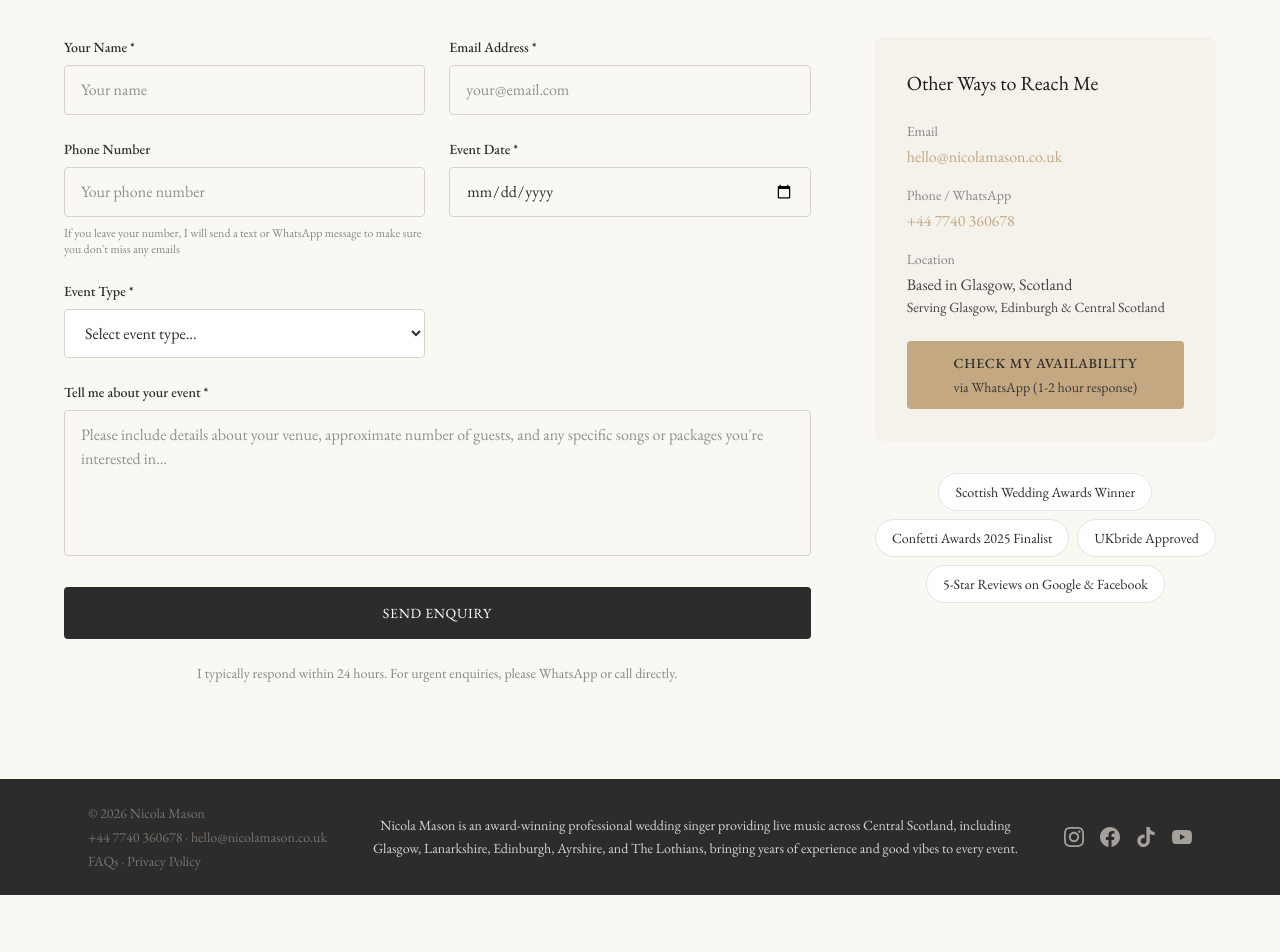
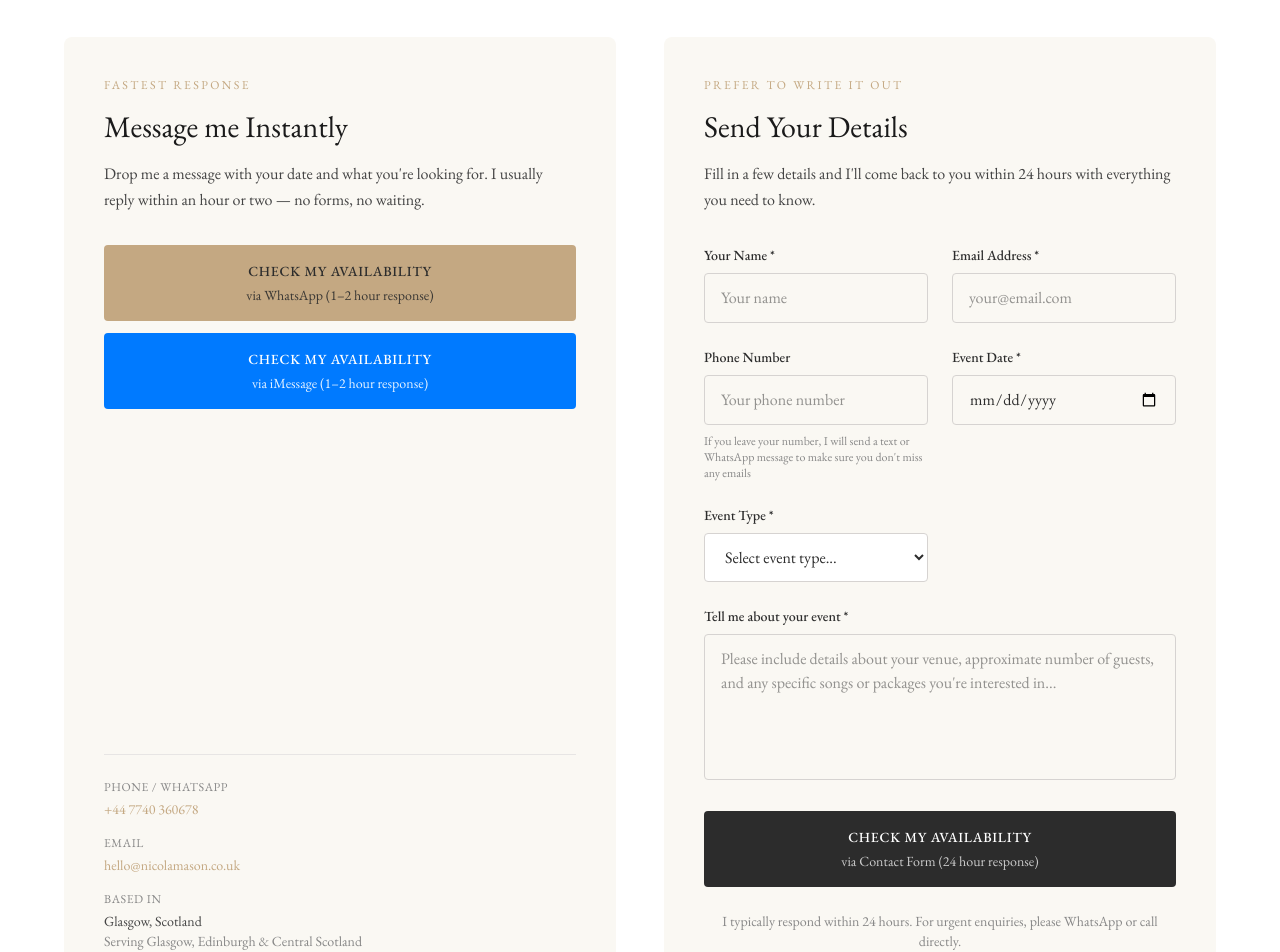
Before and after one commit to jsuth79/wedding-singer, a Next.js app: page /enquiry in a window 1280 px wide. Shown: the part 500-1452 px from the top of the page. Before the commit the page ends 1395 px from the top, so only its background shows below. Built offline with nearby package versions, Linux system fonts and the light colour scheme.

Commit message:
enquiry changes

```diff
--- a/src/app/enquiry/page.tsx
+++ b/src/app/enquiry/page.tsx
@@ -26,71 +26,86 @@ export default function EnquirePage() {
             Get in Touch
           </p>
           <h1 className="text-4xl md:text-6xl font-serif text-[#1a1a1a] mb-6">
-            Let&apos;s Talk About Your Event
+            Let&apos;s Talk About Your Day
           </h1>
           <p className="text-xl text-[#444444] leading-relaxed">
-            Fill out the form below and I&apos;ll get back to you within 24 hours
-            to discuss your requirements and check availability.
+            Choose whichever way works best for you — I&apos;ll get back to you quickly either way.
           </p>
         </div>
       </section>
 
-      {/* Form Section */}
-      <section className="py-12 md:py-24 px-6">
+      {/* Two Column Section */}
+      <section className="py-12 md:py-24 px-6 bg-white">
         <div className="max-w-6xl mx-auto">
-          <div className="grid grid-cols-1 lg:grid-cols-3 gap-8 md:gap-16">
-            {/* Form */}
-            <div className="lg:col-span-2">
+          <div className="grid grid-cols-1 lg:grid-cols-2 gap-8 lg:gap-12 items-start">
+
+            {/* WhatsApp Column */}
+            <div className="bg-[#FAF8F3] rounded-lg p-8 lg:p-10 h-full flex flex-col">
+              <p className="text-[#C4A882] text-xs uppercase tracking-[0.2em] mb-4">Fastest Response</p>
+              <h2 className="text-2xl md:text-3xl font-serif text-[#1a1a1a] mb-4">
+                Message me Instantly
+              </h2>
+              <p className="text-[#444444] leading-relaxed mb-8">
+                Drop me a message with your date and what you&apos;re looking for. I usually reply within an hour or two — no forms, no waiting.
+              </p>
+
+              <TrackedWhatsAppLink
+                location="enquiry_page_whatsapp_col"
+                className="inline-flex flex-col items-center bg-[#C4A882] hover:bg-[#A68B5B] text-[#2C2C2C] px-8 py-4 text-sm uppercase tracking-wider transition-colors rounded-[4px] w-full text-center mb-3"
+              >
+                <span className="font-medium">Check My Availability</span>
+                <span className="text-sm normal-case tracking-normal mt-1 opacity-90">
+                  via WhatsApp (1–2 hour response)
+                </span>
+              </TrackedWhatsAppLink>
+
+              <a
+                href="sms:+447740360678"
+                className="inline-flex flex-col items-center bg-[#007AFF] hover:bg-[#0063CC] text-white px-8 py-4 text-sm uppercase tracking-wider transition-colors rounded-[4px] w-full text-center mb-8"
+              >
+                <span className="font-medium">Check My Availability</span>
+                <span className="text-sm normal-case tracking-normal mt-1 opacity-90">
+                  via iMessage (1–2 hour response)
+                </span>
+              </a>
+
+              <div className="border-t border-stone-200 pt-6 space-y-4 text-sm text-[#444444] mt-auto">
+                <div>
+                  <p className="text-xs text-[#888888] uppercase tracking-wider mb-1">Phone / WhatsApp</p>
+                  <a href="tel:+447740360678" className="text-[#C4A882] hover:text-[#A68B5B]">
+                    +44 7740 360678
+                  </a>
+                </div>
+                <div>
+                  <p className="text-xs text-[#888888] uppercase tracking-wider mb-1">Email</p>
+                  <a href="mailto:hello@nicolamason.co.uk" className="text-[#C4A882] hover:text-[#A68B5B]">
+                    hello@nicolamason.co.uk
+                  </a>
+                </div>
+                <div>
+                  <p className="text-xs text-[#888888] uppercase tracking-wider mb-1">Based in</p>
+                  <p>Glasgow, Scotland</p>
+                  <p className="text-[#888888]">Serving Glasgow, Edinburgh &amp; Central Scotland</p>
+                </div>
+              </div>
+            </div>
+
+            {/* Form Column */}
+            <div className="bg-[#FAF8F3] rounded-lg p-8 lg:p-10">
+              <p className="text-[#C4A882] text-xs uppercase tracking-[0.2em] mb-4">Prefer to Write it Out</p>
+              <h2 className="text-2xl md:text-3xl font-serif text-[#1a1a1a] mb-4">
+                Send Your Details
+              </h2>
+              <p className="text-[#444444] leading-relaxed mb-8">
+                Fill in a few details and I&apos;ll come back to you within 24 hours with everything you need to know.
+              </p>
               <EnquiryForm />
             </div>
 
-            {/* Sidebar */}
-            <div className="space-y-8">
-              {/* Contact Info */}
-              <div className="bg-[#F5F1EB] rounded-lg p-8">
-                <h3 className="text-xl font-serif text-[#1a1a1a] mb-6">
-                  Other Ways to Reach Me
-                </h3>
-                <ul className="space-y-4 text-[#444444]">
-                  <li>
-                    <p className="text-sm text-[#888888] mb-1">Email</p>
-                    <a
-                      href="mailto:hello@nicolamason.co.uk"
-                      className="text-[#C4A882] hover:text-[#A68B5B]"
-                    >
-                      hello@nicolamason.co.uk
-                    </a>
-                  </li>
-                  <li>
-                    <p className="text-sm text-[#888888] mb-1">Phone / WhatsApp</p>
-                    <a
-                      href="tel:+447740360678"
-                      className="text-[#C4A882] hover:text-[#A68B5B]"
-                    >
-                      +44 7740 360678
-                    </a>
-                  </li>
-                  <li>
-                    <p className="text-sm text-[#888888] mb-1">Location</p>
-                    <p>Based in Glasgow, Scotland</p>
-                    <p className="text-sm">
-                      Serving Glasgow, Edinburgh &amp; Central Scotland
-                    </p>
-                  </li>
-                </ul>
-                <TrackedWhatsAppLink
-                  location="enquiry_page_sidebar"
-                  className="mt-6 inline-flex flex-col items-center bg-[#C4A882] hover:bg-[#A68B5B] text-[#2C2C2C] px-6 py-3 rounded-[4px] transition-colors w-full"
-                >
-                  <span className="font-medium text-sm uppercase tracking-wider">Check My Availability</span>
-                  <span className="text-sm normal-case tracking-normal mt-1 opacity-90">
-                    via WhatsApp (1-2 hour response)
-                  </span>
-                </TrackedWhatsAppLink>
           </div>
 
           {/* Social Proof */}
-              <div className="flex flex-wrap gap-2 justify-center">
+          <div className="flex flex-wrap gap-2 justify-center mt-12">
             {[
               "Scottish Wedding Awards Winner",
               "Confetti Awards 2025 Finalist",
@@ -106,8 +121,6 @@ export default function EnquirePage() {
             ))}
           </div>
         </div>
-          </div>
-        </div>
       </section>
     </div>
   );
--- a/src/components/EnquiryForm.tsx
+++ b/src/components/EnquiryForm.tsx
@@ -214,9 +214,14 @@ export default function EnquiryForm() {
       <button
         type="submit"
         disabled={status === "loading"}
-        className="w-full bg-[#2C2C2C] hover:bg-[#1a1a1a] disabled:bg-[#888888] text-white py-4 text-sm uppercase tracking-wider transition-colors rounded-[4px]"
+        className="w-full flex flex-col items-center bg-[#2C2C2C] hover:bg-[#1a1a1a] disabled:bg-[#888888] text-white py-4 text-sm uppercase tracking-wider transition-colors rounded-[4px]"
       >
-        {status === "loading" ? "Sending..." : "Send Enquiry"}
+        {status === "loading" ? "Sending..." : (
+          <>
+            <span className="font-medium">Check My Availability</span>
+            <span className="text-sm normal-case tracking-normal mt-1 opacity-75">via Contact Form (24 hour response)</span>
+          </>
+        )}
       </button>
 
       <p className="text-sm text-[#888888] text-center">
--- a/src/components/PackageCard.tsx
+++ b/src/components/PackageCard.tsx
@@ -94,9 +94,10 @@ export default function PackageCard({
         ) : (
           <Link
             href="/enquiry"
-            className="block w-full text-center bg-[#2C2C2C] hover:bg-[#1a1a1a] text-white px-6 py-3 text-sm uppercase tracking-wider transition-colors rounded-[4px]"
+            className="flex flex-col items-center w-full text-center bg-[#2C2C2C] hover:bg-[#1a1a1a] text-white px-6 py-3 text-sm uppercase tracking-wider transition-colors rounded-[4px]"
           >
-            Check My Availability
+            <span>Check My Availability</span>
+            <span className="text-xs normal-case tracking-normal mt-0.5 opacity-75">Quick reply, no obligation</span>
           </Link>
         )}
       </div>
```
Lines whose indentation alone changed are shown as unchanged.
